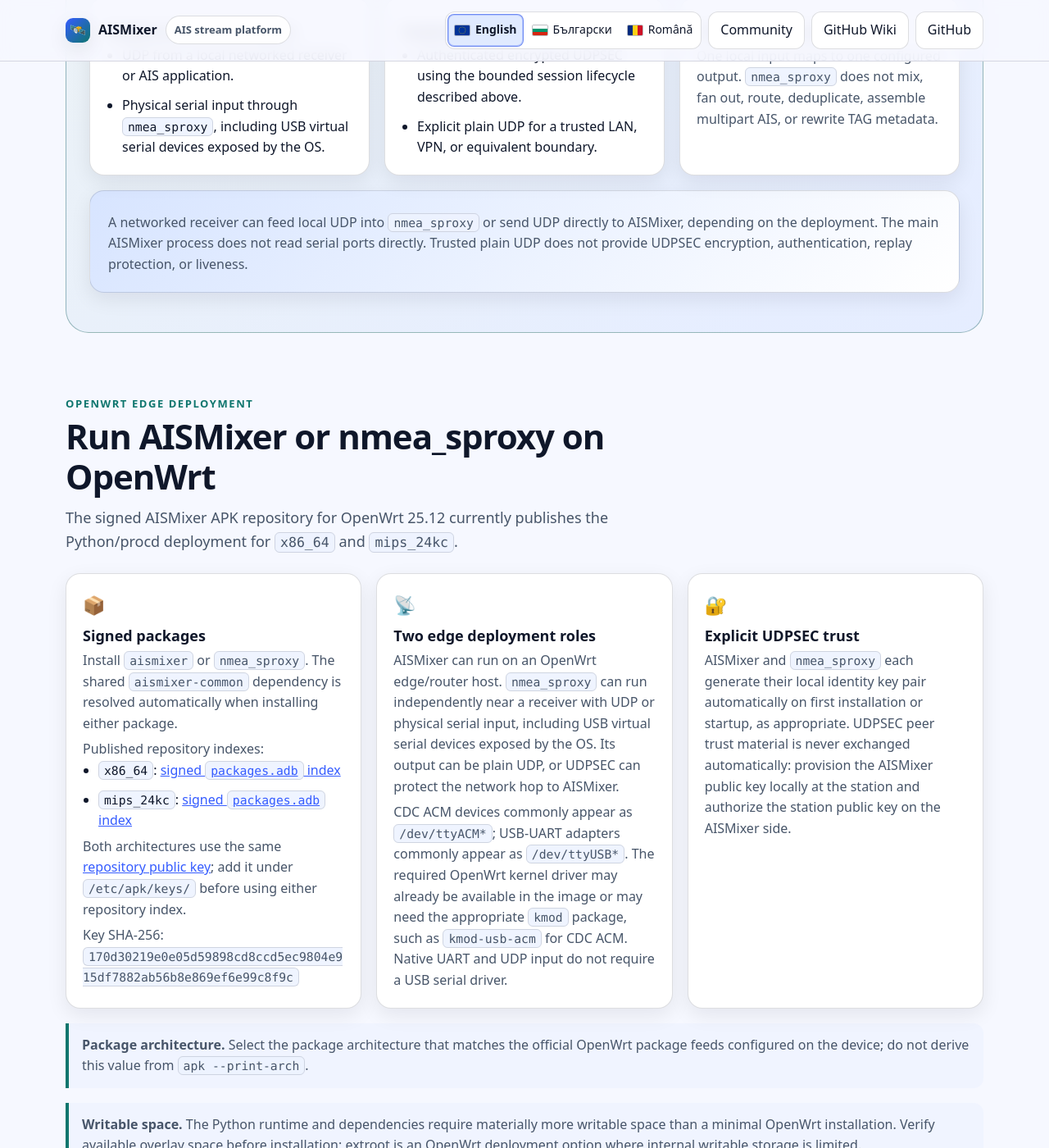
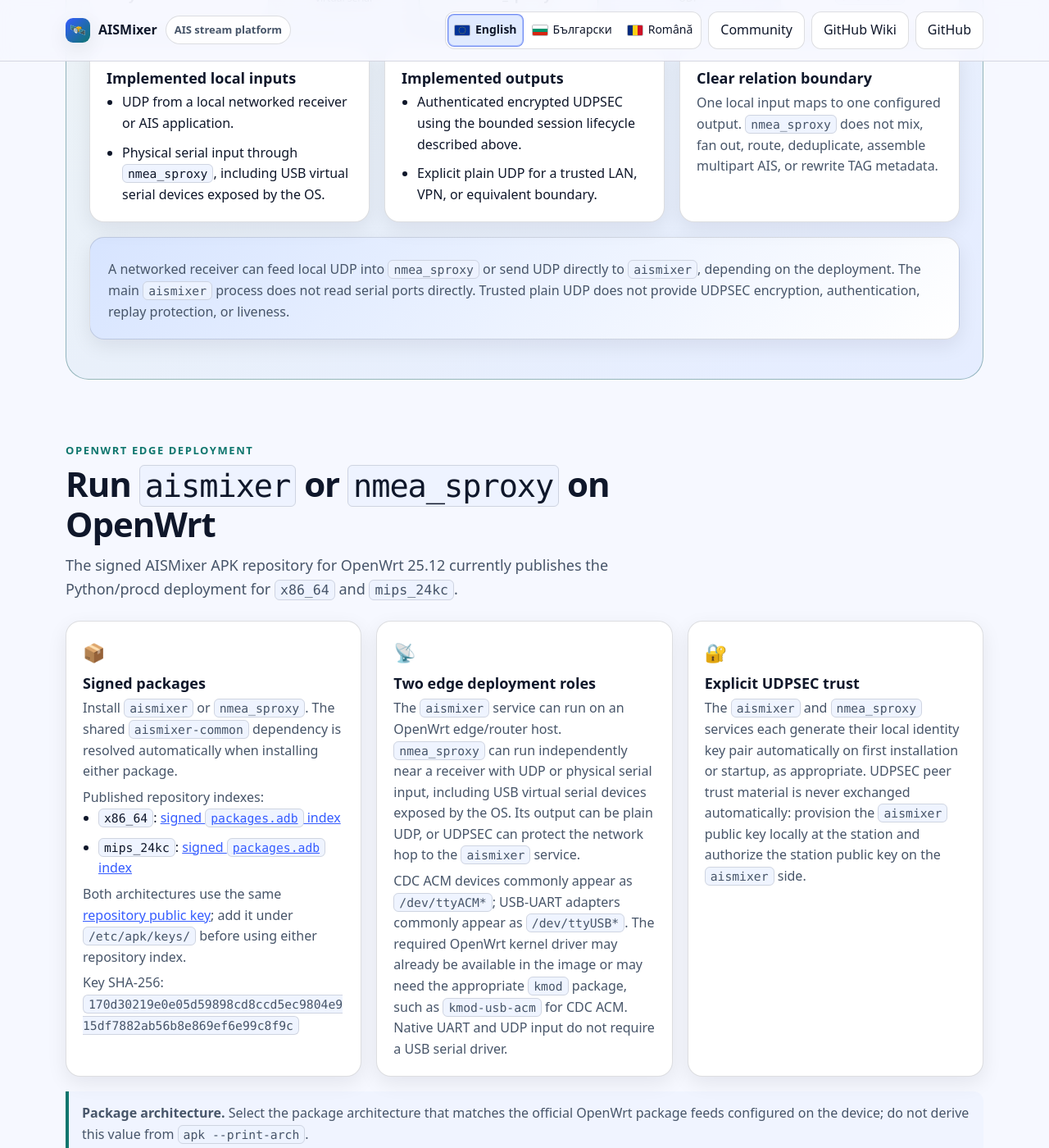
Before and after one commit to iliyan85/aismixer, a Jekyll site: the page docs/index.html, which Jekyll copies as it is, in a window 1280 px wide and 1400 px high, scrolled down 10180 px. Shown: the whole window at 82% size. Built offline with Jekyll 4.4.1, drawn with Linux system fonts in a browser that asks for light colours; some of the changed text lies outside the part shown.

Commit message:
clarify AISMixer ecosystem terminology

```diff
--- a/docs/index.html
+++ b/docs/index.html
@@ -141,7 +140,7 @@
       <div class="section-heading">
         <p class="eyebrow">AIS stream processing</p>
         <h2>From receiver traffic to a clean, source-aware feed</h2>
-        <p class="section-intro">AISMixer keeps transport, NMEA assembly, metadata, deduplication, and delivery in one near-real-time processing path.</p>
+        <p class="section-intro">AISMixer keeps transport, NMEA assembly, metadata, deduplication, and delivery in one near-real-time processing path. The AISMixer ecosystem combines the <span class="kbd">aismixer</span> stream-processing and routing service, <span class="kbd">nmea_sproxy</span>, <span class="kbd">aismixerctl</span>, secure transport, deployment tooling, and related components.</p>
       </div>
       <div class="grid">
         <article class="card">
@@ -424,7 +423,7 @@
       <div class="section-heading">
         <p class="eyebrow">UDPSEC lifecycle</p>
         <h2>Authenticated transport with bounded local state</h2>
-        <p class="section-intro">The current <span class="kbd">nmea_sproxy</span> and AISMixer UDPSEC path uses authenticated ephemeral ECDHE and independent directional keys, with encrypted sequence-zero confirmation before the client treats a new session as established.</p>
+        <p class="section-intro">The current UDPSEC path between <span class="kbd">nmea_sproxy</span> and <span class="kbd">aismixer</span> uses authenticated ephemeral ECDHE and independent directional keys, with encrypted sequence-zero confirmation before the client treats a new session as established.</p>
       </div>
       <div class="pipeline reference-pipeline" role="group" aria-label="UDPSEC authenticated ECDHE session-establishment flow">
         <div class="pipeline-node">
@@ -483,9 +482,9 @@
       <div class="section-heading">
         <p class="eyebrow">nmea_sproxy and physical AIS receivers</p>
         <h2>Connect networked or physical AIS receivers through nmea_sproxy</h2>
-        <p class="section-intro"><span class="kbd">nmea_sproxy</span> is the station-side proxy that connects one local AIS source to one configured AISMixer destination.</p>
+        <p class="section-intro"><span class="kbd">nmea_sproxy</span> is the station-side proxy that connects one local AIS source to one configured <span class="kbd">aismixer</span> destination.</p>
       </div>
-      <div class="architecture-path" role="group" aria-label="Physical AIS receiver connection through nmea_sproxy to AISMixer">
+      <div class="architecture-path" role="group" aria-label="Physical AIS receiver connection through nmea_sproxy to aismixer">
         <div class="path-node">
           <span class="icons" aria-hidden="true">📻</span>
           <strong>Physical AIS receiver</strong>
@@ -504,7 +503,7 @@
         </div>
         <div class="path-node">
           <span class="icons" aria-hidden="true">🛰️</span>
-          <strong>AISMixer</strong>
+          <strong><span class="kbd">aismixer</span></strong>
         </div>
       </div>
       <div class="grid proxy-grid">
@@ -528,14 +527,14 @@
         </article>
       </div>
       <div class="callout">
-        <p>A networked receiver can feed local UDP into <span class="kbd">nmea_sproxy</span> or send UDP directly to AISMixer, depending on the deployment. The main AISMixer process does not read serial ports directly. Trusted plain UDP does not provide UDPSEC encryption, authentication, replay protection, or liveness.</p>
+        <p>A networked receiver can feed local UDP into <span class="kbd">nmea_sproxy</span> or send UDP directly to <span class="kbd">aismixer</span>, depending on the deployment. The main <span class="kbd">aismixer</span> process does not read serial ports directly. Trusted plain UDP does not provide UDPSEC encryption, authentication, replay protection, or liveness.</p>
       </div>
     </section>
 
     <section id="openwrt" class="section">
       <div class="section-heading">
         <p class="eyebrow">OpenWrt edge deployment</p>
-        <h2>Run AISMixer or nmea_sproxy on OpenWrt</h2>
+        <h2>Run <span class="kbd">aismixer</span> or <span class="kbd">nmea_sproxy</span> on OpenWrt</h2>
         <p class="section-intro">The signed AISMixer APK repository for OpenWrt 25.12 currently publishes the Python/procd deployment for <span class="kbd">x86_64</span> and <span class="kbd">mips_24kc</span>.</p>
       </div>
       <div class="grid feature-row proxy-grid">
@@ -554,18 +553,18 @@
         <article class="card">
           <div class="icons" aria-hidden="true">📡</div>
           <h3>Two edge deployment roles</h3>
-          <p>AISMixer can run on an OpenWrt edge/router host. <span class="kbd">nmea_sproxy</span> can run independently near a receiver with UDP or physical serial input, including USB virtual serial devices exposed by the OS. Its output can be plain UDP, or UDPSEC can protect the network hop to AISMixer.</p>
+          <p>The <span class="kbd">aismixer</span> service can run on an OpenWrt edge/router host. <span class="kbd">nmea_sproxy</span> can run independently near a receiver with UDP or physical serial input, including USB virtual serial devices exposed by the OS. Its output can be plain UDP, or UDPSEC can protect the network hop to the <span class="kbd">aismixer</span> service.</p>
           <p>CDC ACM devices commonly appear as <span class="kbd">/dev/ttyACM*</span>; USB-UART adapters commonly appear as <span class="kbd">/dev/ttyUSB*</span>. The required OpenWrt kernel driver may already be available in the image or may need the appropriate <span class="kbd">kmod</span> package, such as <span class="kbd">kmod-usb-acm</span> for CDC ACM. Native UART and UDP input do not require a USB serial driver.</p>
         </article>
         <article class="card">
           <div class="icons" aria-hidden="true">🔐</div>
           <h3>Explicit UDPSEC trust</h3>
-          <p>AISMixer and <span class="kbd">nmea_sproxy</span> each generate their local identity key pair automatically on first installation or startup, as appropriate. UDPSEC peer trust material is never exchanged automatically: provision the AISMixer public key locally at the station and authorize the station public key on the AISMixer side.</p>
+          <p>The <span class="kbd">aismixer</span> and <span class="kbd">nmea_sproxy</span> services each generate their local identity key pair automatically on first installation or startup, as appropriate. UDPSEC peer trust material is never exchanged automatically: provision the <span class="kbd">aismixer</span> public key locally at the station and authorize the station public key on the <span class="kbd">aismixer</span> side.</p>
         </article>
       </div>
       <p class="boundary-note"><strong>Package architecture.</strong> Select the package architecture that matches the official OpenWrt package feeds configured on the device; do not derive this value from <span class="kbd">apk --print-arch</span>.</p>
       <p class="boundary-note"><strong>Writable space.</strong> The Python runtime and dependencies require materially more writable space than a minimal OpenWrt installation. Verify available overlay space before installation; extroot is an OpenWrt deployment option where internal writable storage is limited.</p>
-      <pre class="command-example" aria-label="Install AISMixer from the signed OpenWrt APK repository"><code># Supported package architectures: x86_64 or mips_24kc
+      <pre class="command-example" aria-label="Install the aismixer package from the signed AISMixer OpenWrt APK repository"><code># Supported package architectures: x86_64 or mips_24kc
 AISMIXER_ARCH='x86_64'
 
 wget -O /etc/apk/keys/aismixer-openwrt.pem \
@@ -581,7 +580,7 @@
 
 apk update
 apk add aismixer</code></pre>
-      <p class="boundary-note"><strong>End-to-end validation.</strong> The <span class="kbd">mips_24kc</span> deployment path has been validated end to end with physical serial AIS ingress, <span class="kbd">nmea_sproxy</span>, authenticated UDPSEC, AISMixer processing, <span class="kbd">procd</span> service operation, and local runtime control and observability.</p>
+      <p class="boundary-note"><strong>End-to-end validation.</strong> The <span class="kbd">mips_24kc</span> deployment path has been validated end to end with physical serial AIS ingress, <span class="kbd">nmea_sproxy</span>, authenticated UDPSEC, processing by the <span class="kbd">aismixer</span> service, <span class="kbd">procd</span> service operation, and local runtime control and observability.</p>
       <p class="boundary-note"><strong>Receiver-side endpoint only.</strong> Use <span class="kbd">apk add nmea_sproxy</span> instead of <span class="kbd">apk add aismixer</span> to install the station proxy independently. See the <a href="https://github.com/iliyan85/aismixer/blob/main/README.md" target="_blank" rel="noopener">README</a> and <a href="https://github.com/iliyan85/aismixer/blob/main/nmea_sproxy/README.md" target="_blank" rel="noopener"><span class="kbd">nmea_sproxy</span> guide</a> for complete deployment and trust-provisioning steps.</p>
     </section>
 
@@ -595,7 +594,7 @@
         <article class="card">
           <div class="icons" aria-hidden="true">⚙️</div>
           <h3>Repository-managed systemd</h3>
-          <p>The service provisions <span class="kbd">/run/aismixer</span> while AISMixer is running and supports the optional local control socket.</p>
+          <p>The <span class="kbd">aismixer</span> service provisions <span class="kbd">/run/aismixer</span> while running and supports the optional local control socket.</p>
         </article>
         <article class="card">
           <div class="icons" aria-hidden="true">🔄</div>
```
Also changed, not shown: other parts of docs/index.html (+0 -1 lines), docs/bg/index.html (+12 -13 lines), docs/ro/index.html (+12 -13 lines).
